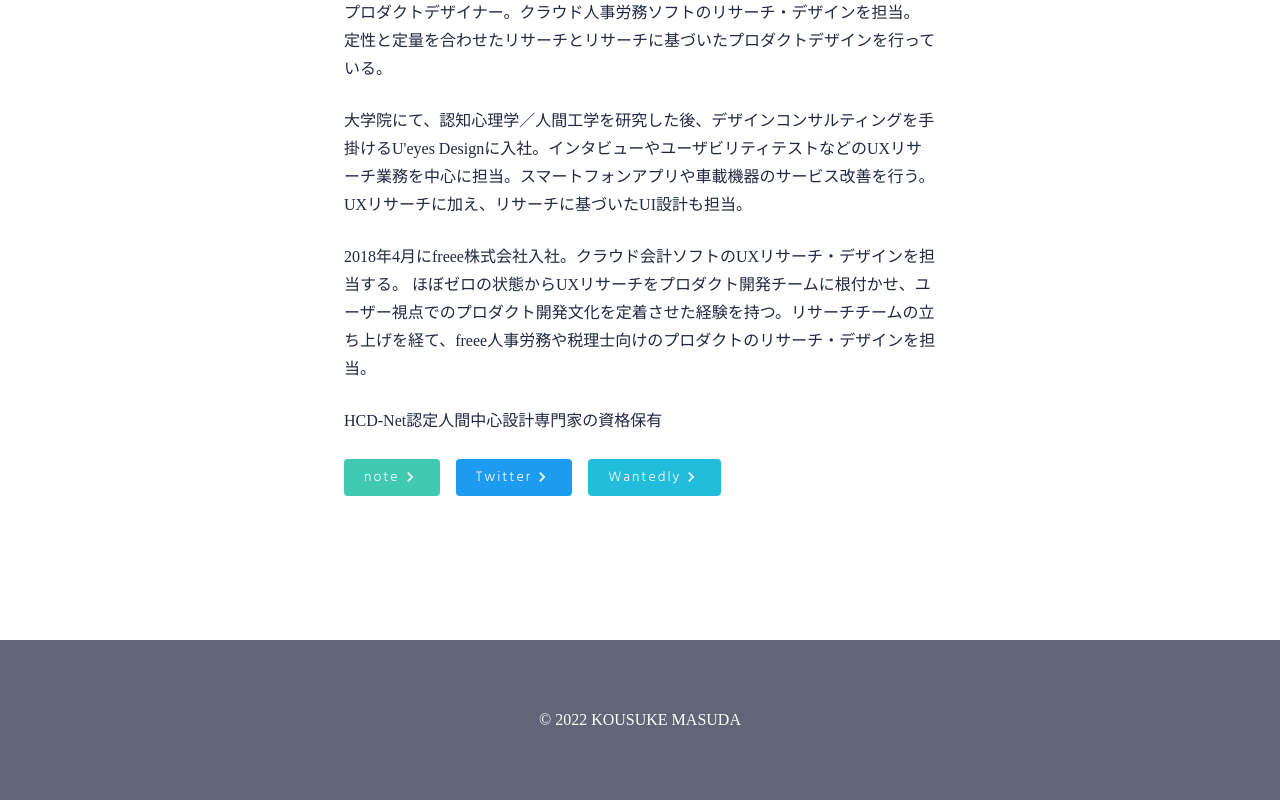
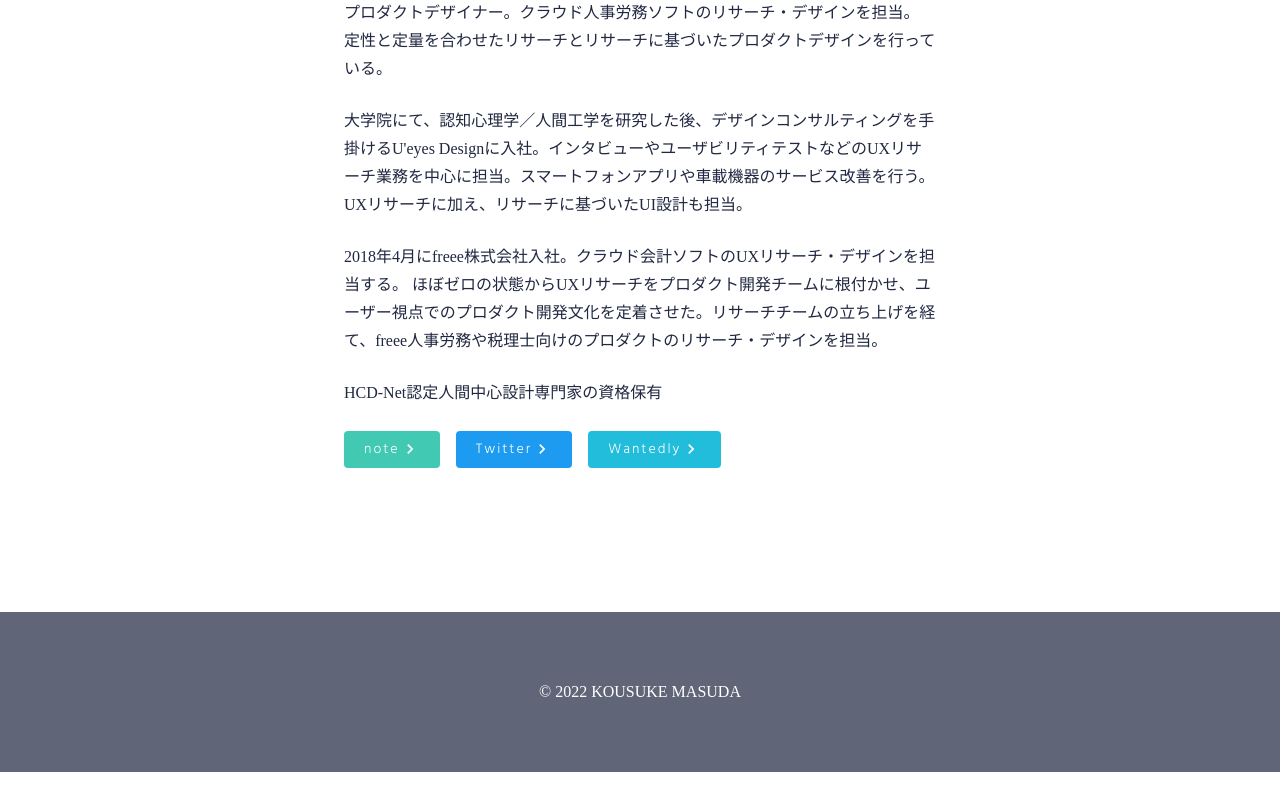
Before and after one commit to sherpaaa/portfolio, a React (Create React App) app: page /home in a window 1280 px wide. Shown: the part 1297-2097 px from the top of the page. After the commit the page ends 2069 px from the top, so only its background shows below. Built offline with nearby package versions, Linux system fonts and the light colour scheme.

Commit message:
文言を修正

```diff
--- a/src/routes/home.jsx
+++ b/src/routes/home.jsx
@@ -84,7 +84,7 @@ export default function Home() {
           </p>
           <p style={profileText}>
             2018年4月にfreee株式会社入社。クラウド会計ソフトのUXリサーチ・デザインを担当する。
-            ほぼゼロの状態からUXリサーチをプロダクト開発チームに根付かせ、ユーザー視点でのプロダクト開発文化を定着させた経験を持つ。リサーチチームの立ち上げを経て、freee人事労務や税理士向けのプロダクトのリサーチ・デザインを担当。{' '}
+            ほぼゼロの状態からUXリサーチをプロダクト開発チームに根付かせ、ユーザー視点でのプロダクト開発文化を定着させた。リサーチチームの立ち上げを経て、freee人事労務や税理士向けのプロダクトのリサーチ・デザインを担当。{' '}
           </p>
           <p style={profileText}>HCD-Net認定人間中心設計専門家の資格保有</p>
           <div>
```
